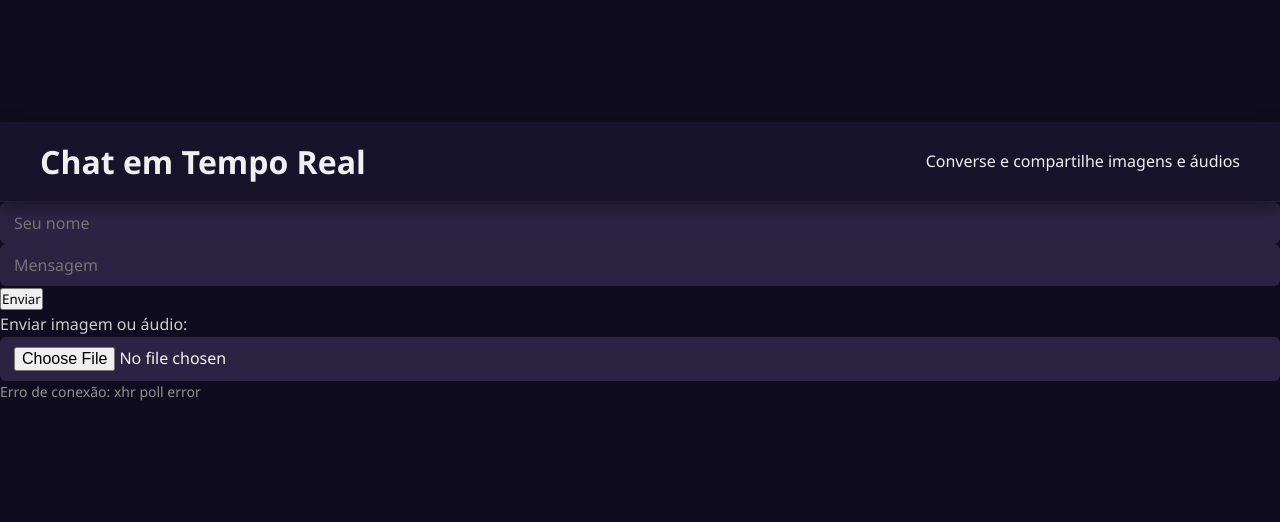
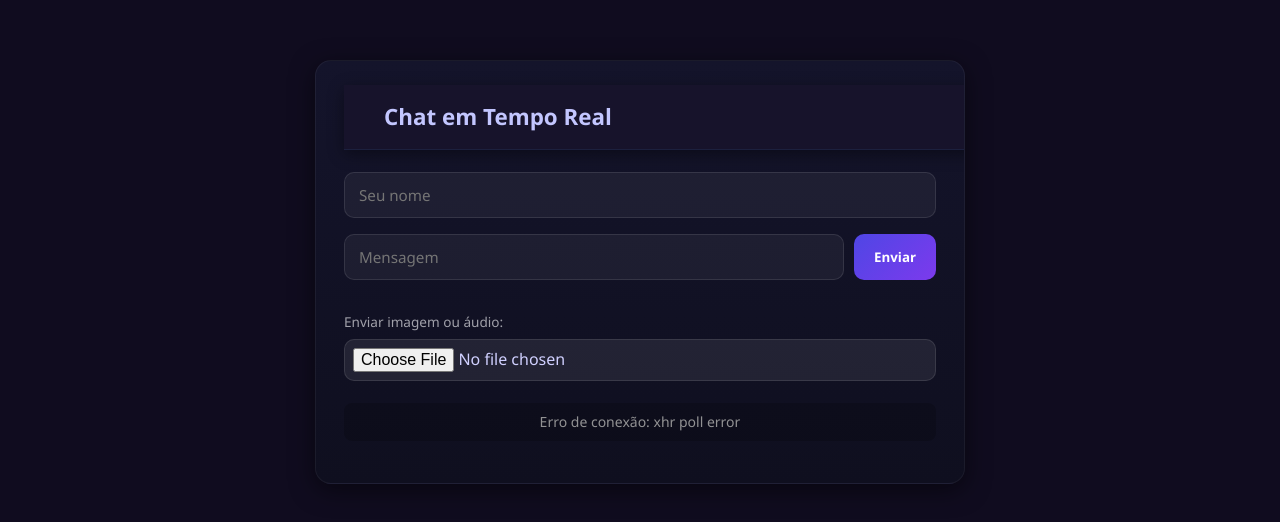
Before and after one commit to gabrielBehling/checkpoint, a React (Vite) app in the folder frontend/: page /chat in a window 1280 px wide. Shown: the part 128-650 px from the top of the page. Built offline with nearby package versions, Linux system fonts and the light colour scheme; no server answers.

Commit message:
mudança no estilo do chat e evento info

```diff
--- /dev/null
+++ b/frontend/src/assets/css/EventoInfo.css
@@ -0,0 +1,105 @@
+/* ===== RESET ===== */
+* {
+  margin: 0;
+  padding: 0;
+  box-sizing: border-box;
+  font-family: "Segoe UI", Tahoma, Geneva, Verdana, sans-serif;
+}
+
+/* ===== CONTAINER PRINCIPAL ===== */
+.evento-container {
+  max-width: 900px;
+  margin: 50px auto;
+  padding: 30px;
+  background: #1b1f24;
+  color: #f5f5f5;
+  border-radius: 16px;
+  box-shadow: 0 0 25px rgba(0, 0, 0, 0.25);
+  text-align: center;
+  transition: transform 0.2s ease;
+}
+
+.evento-container:hover {
+  transform: scale(1.01);
+}
+
+/* ===== BANNER ===== */
+.evento-banner {
+  width: 100%;
+  height: 300px;
+  object-fit: cover;
+  border-radius: 12px;
+  margin-bottom: 20px;
+  box-shadow: 0 0 15px rgba(0, 0, 0, 0.4);
+}
+
+/* ===== TÍTULO E DESCRIÇÃO ===== */
+.evento-container h1 {
+  font-size: 2rem;
+  margin-bottom: 10px;
+  color: #00bcd4;
+}
+
+.evento-container p {
+  margin-bottom: 12px;
+  line-height: 1.6;
+  color: #d0d0d0;
+}
+
+/* ===== SEÇÃO DE INFORMAÇÕES ===== */
+.evento-info {
+  background: #242a31;
+  border-radius: 10px;
+  padding: 25px;
+  margin-top: 25px;
+  text-align: left;
+  box-shadow: inset 0 0 8px rgba(0, 0, 0, 0.3);
+}
+
+.evento-info p {
+  margin-bottom: 8px;
+  font-size: 0.95rem;
+}
+
+.evento-info strong {
+  color: #00bcd4;
+  font-weight: 600;
+}
+
+/* ===== BOTÃO DE INSCRIÇÃO ===== */
+.btn-inscricao {
+  margin-top: 30px;
+  background: linear-gradient(135deg, #00bcd4, #2196f3);
+  color: white;
+  font-size: 1.1rem;
+  font-weight: 600;
+  border: none;
+  padding: 14px 35px;
+  border-radius: 8px;
+  cursor: pointer;
+  transition: background 0.3s ease, transform 0.2s ease;
+}
+
+.btn-inscricao:hover {
+  background: linear-gradient(135deg, #0097a7, #1976d2);
+  transform: translateY(-3px);
+}
+
+/* ===== RESPONSIVIDADE ===== */
+@media (max-width: 768px) {
+  .evento-container {
+    padding: 20px;
+  }
+
+  .evento-banner {
+    height: 220px;
+  }
+
+  .evento-info {
+    padding: 18px;
+  }
+
+  .btn-inscricao {
+    width: 100%;
+  }
+}
--- a/frontend/src/assets/css/chat.css
+++ b/frontend/src/assets/css/chat.css
@@ -1,247 +1,136 @@
 /* ==============================
-   🌙 ESTILO GERAL - DARK MODE
+   🌌 BASE GERAL
 ============================== */
 body {
   margin: 0;
   padding: 0;
   font-family: "Inter", Arial, sans-serif;
-    background-color: #0e0e11;
+  background: radial-gradient(circle at top, #0b0b13 0%, #0a0a18 100%);
   color: #e4e4e7;
   display: flex;
   justify-content: center;
-    align-items: flex-start;
-    min-height: 100vh;
+  align-items: center;
+  height: 100vh;
+  overflow: hidden;
 }
 
+/* ==============================
+   💬 CONTAINER PRINCIPAL
+============================== */
 .chat-root {
   width: 100%;
-    max-width: 700px;
-    background: #1a1a1d;
-    border-radius: 12px;
-    box-shadow: 0 0 18px rgba(0, 0, 0, 0.5);
-    margin: 20px;
+  max-width: 650px;
+  background: linear-gradient(180deg, #14142b 0%, #0f0f1f 100%);
+  border-radius: 16px;
+  border: 1px solid rgba(255, 255, 255, 0.05);
+  box-shadow: 0 6px 25px rgba(0, 0, 0, 0.5);
   display: flex;
   flex-direction: column;
   overflow: hidden;
-    border: 1px solid #2e2e33;
+  padding: 24px 28px;
 }
 
 /* ==============================
-     🧩 CABEÇALHO
+   🧭 CABEÇALHO
 ============================== */
 .chat-header {
-    text-align: center;
-    padding: 20px 15px;
-    background: linear-gradient(90deg, #27272a, #1f1f22);
-    border-bottom: 1px solid #2e2e33;
+  text-align: left;
+  margin-bottom: 22px;
 }
 
 .chat-header h1 {
-    font-size: 1.5rem;
+  font-size: 1.4rem;
+  color: #c3c6ff;
   margin: 0;
-    color: #ffffff;
-  }
-
-  .chat-header p {
-    font-size: 0.9rem;
-    margin: 5px 0 0;
-    color: #a1a1aa;
+  font-weight: 600;
 }
 
 /* ==============================
-     💬 ÁREA DE MENSAGENS
+   🔤 CAMPOS DE ENTRADA
 ============================== */
-  .messages {
-    flex: 1;
-    height: 400px;
-    overflow-y: auto;
-    padding: 15px;
-    display: flex;
-    flex-direction: column;
-    gap: 10px;
-    background: #121214;
-    scroll-behavior: smooth;
+.user-input,
+.message-input {
+  width: 100%;
+  margin-bottom: 16px;
 }
 
-  .messages::-webkit-scrollbar {
-    width: 8px;
-  }
-
-  .messages::-webkit-scrollbar-thumb {
-    background: #2f2f32;
-    border-radius: 4px;
-  }
-
-  /* ==============================
-     🗨️ MENSAGENS
-  ============================== */
-  .message {
-    max-width: 80%;
-    padding: 10px 14px;
-    background: #242428;
+.user-input input,
+.message-input input {
+  width: 100%;
+  background: rgba(255, 255, 255, 0.05);
+  border: 1px solid rgba(255, 255, 255, 0.1);
   border-radius: 10px;
-    word-wrap: break-word;
-    align-self: flex-start;
-    box-shadow: 0 2px 5px rgba(0, 0, 0, 0.25);
-    animation: fadeIn 0.3s ease;
-  }
-
-  .message.own {
-    align-self: flex-end;
-    background: #3a3a97;
-    color: #ffffff;
-  }
-
-  .message .author {
-    display: flex;
-    justify-content: space-between;
-    font-size: 0.8rem;
-    color: #a1a1aa;
-    margin-bottom: 4px;
-  }
-
-  .message .timestamp {
-    font-size: 0.7rem;
-    opacity: 0.8;
-  }
-
-  .message-text {
-    white-space: pre-wrap;
-    line-height: 1.3;
-  }
-
-  .message-image img {
-    width: 100%;
-    max-width: 250px;
-    border-radius: 8px;
-    margin-top: 5px;
-    border: 1px solid #2e2e33;
-  }
-
-  .message-audio audio {
-    width: 100%;
-    margin-top: 5px;
-  }
-
-  /* ==============================
-     🧍 INPUT DE USUÁRIO E MENSAGEM
-  ============================== */
-  .chat-form {
-    display: flex;
-    flex-direction: column;
-    background: #1a1a1d;
-    padding: 10px 15px 20px;
-    border-top: 1px solid #2e2e33;
-  }
-
-  .user-input input {
-    width: 100%;
-    padding: 10px;
-    border-radius: 8px;
-    border: 1px solid #343437;
-    background: #121214;
+  padding: 12px 14px;
   color: #fff;
+  font-size: 0.95rem;
   outline: none;
   transition: 0.2s;
 }
 
-  .user-input input:focus {
-    border-color: #3a3a97;
+.user-input input:focus,
+.message-input input:focus {
+  border-color: #6366f1;
+  box-shadow: 0 0 6px rgba(99, 102, 241, 0.4);
 }
 
 /* ==============================
-     ✏️ ÁREA DE TEXTO E ENVIO
+   🟪 BOTÃO ENVIAR
 ============================== */
-  .input-area {
-    display: flex;
-    flex-direction: column;
-    gap: 10px;
-    margin-top: 10px;
-  }
-
 .message-input {
   display: flex;
   gap: 10px;
 }
 
-  .message-input input {
-    flex: 1;
-    padding: 10px;
-    border-radius: 8px;
-    border: 1px solid #343437;
-    background: #121214;
+.message-input button {
+  padding: 12px 20px;
+  border-radius: 10px;
+  background: linear-gradient(135deg, #4f46e5, #7c3aed);
+  border: none;
   color: #fff;
-    outline: none;
-    transition: 0.2s;
-  }
-
-  .message-input input:focus {
-    border-color: #3a3a97;
-  }
-
-  .message-input button {
-    padding: 10px 18px;
-    border: none;
-    border-radius: 8px;
-    background: #3a3a97;
-    color: #fff;
+  font-weight: 600;
   cursor: pointer;
   transition: 0.2s;
 }
 
 .message-input button:hover {
-    background: #5252b8;
+  background: linear-gradient(135deg, #6d5dfc, #8b5cf6);
+  transform: translateY(-2px);
 }
 
 /* ==============================
-     📎 UPLOAD DE ARQUIVOS
+   📎 UPLOAD
 ============================== */
 .file-input-container {
   display: flex;
   flex-direction: column;
-    gap: 5px;
+  margin-bottom: 12px;
 }
 
 .file-input-container label {
   font-size: 0.85rem;
   color: #a1a1aa;
+  margin-bottom: 6px;
 }
 
 .file-input-container input[type="file"] {
-    font-size: 0.85rem;
-    color: #c1c1c9;
-  }
-
-  .progress-bar {
-    height: 6px;
-    background: linear-gradient(90deg, #3a3a97, #5c5ce0);
-    border-radius: 3px;
-    transition: width 0.3s ease;
+  background: rgba(255, 255, 255, 0.08);
+  border-radius: 10px;
+  padding: 8px;
+  color: #d0d0ff;
+  border: 1px solid rgba(255, 255, 255, 0.1);
 }
 
 /* ==============================
-     📡 STATUS E NOTIFICAÇÕES
+   ⚙️ STATUS
 ============================== */
 .status {
   text-align: center;
   font-size: 0.85rem;
-    padding: 10px;
-    color: #a1a1aa;
-    background: #111113;
-    border-top: 1px solid #2e2e33;
-  }
-
-  .notification {
-    position: fixed;
-    bottom: 20px;
-    right: 20px;
-    background: #3a3a97;
-    color: #fff;
-    padding: 10px 15px;
+  margin-top: 10px;
+  color: #9a9ab5;
+  background: rgba(0, 0, 0, 0.2);
   border-radius: 8px;
-    box-shadow: 0 0 10px rgba(0, 0, 0, 0.4);
-    opacity: 0;
-    animation: slideUp 0.4s ease forwards;
+  padding: 8px 0;
 }
 
 /* ==============================
@@ -250,18 +139,7 @@ body {
 @keyframes fadeIn {
   from {
     opacity: 0;
-      transform: translateY(8px);
-    }
-    to {
-      opacity: 1;
-      transform: translateY(0);
-    }
-  }
-
-  @keyframes slideUp {
-    from {
-      opacity: 0;
-      transform: translateY(30px);
+    transform: translateY(15px);
   }
   to {
     opacity: 1;
@@ -274,18 +152,11 @@ body {
 ============================== */
 @media (max-width: 600px) {
   .chat-root {
-      margin: 10px;
-    }
-
-    .message {
+    padding: 18px;
     max-width: 90%;
   }
 
-    .chat-header h1 {
-      font-size: 1.2rem;
-    }
-
-    .messages {
-      height: 350px;
+  .message-input button {
+    padding: 10px 16px;
   }
 }
--- a/frontend/src/pages/chat.jsx
+++ b/frontend/src/pages/chat.jsx
@@ -1,6 +1,7 @@
 import React, { useEffect, useState, useRef } from 'react';
 import io from 'socket.io-client';
 import validator from 'validator';
+import "../assets/css/chat.css"
 
 
 // Single-file React component (default export)
--- /dev/null
+++ b/frontend/src/pages/cssPerfil.css
@@ -0,0 +1,179 @@
+/*
+ * PERFIL PAGE - TEMA ESCURO COERENTE
+ * Fundo: #100C1F
+ * Card/Input: #241D3B
+ * Destaque: #4A90E2
+ * Texto: #F0F0F0
+ */
+
+/* ====== RESET ====== */
+* {
+    margin: 0;
+    padding: 0;
+    box-sizing: border-box;
+    font-family: 'Segoe UI', Tahoma, Geneva, Verdana, sans-serif;
+}
+
+body {
+    background: #100C1F;
+    display: flex;
+    flex-direction: column;
+    min-height: 100vh;
+    color: #F0F0F0;
+}
+
+/* ====== HEADER ====== */
+.header {
+    background: #17132B;
+    color: #F0F0F0;
+    text-align: center;
+    padding: 20px 0;
+    border-bottom: 1px solid rgba(74, 144, 226, 0.1);
+}
+
+.header h1 {
+    color: #4A90E2;
+    font-size: 2rem;
+    letter-spacing: 2px;
+}
+
+/* ====== MAIN CONTENT ====== */
+.perfil-container {
+    display: flex;
+    justify-content: center;
+    align-items: flex-start;
+    gap: 40px;
+    padding: 40px 20px;
+    flex: 1;
+    max-width: 1400px;
+    margin: 0 auto;
+    flex-wrap: wrap;
+}
+
+/* ====== INFO BOX (LADO ESQUERDO) ====== */
+.perfil-info {
+    width: 320px;
+    min-width: 320px;
+    background: #241D3B;
+    padding: 25px;
+    border-radius: 10px;
+    display: flex;
+    flex-direction: column;
+    gap: 15px;
+    box-shadow: 0 0 20px rgba(74, 144, 226, 0.15);
+    border: 1px solid rgba(74, 144, 226, 0.3);
+}
+
+.perfil-info h2 {
+    color: #4A90E2;
+    font-size: 1.4rem;
+    margin-bottom: 10px;
+    border-bottom: 1px solid rgba(74, 144, 226, 0.2);
+    padding-bottom: 5px;
+}
+
+.perfil-info p {
+    color: #A0A0A0;
+}
+
+.perfil-info strong {
+    color: #4A90E2;
+}
+
+/* ====== PARTICIPAÇÕES (LADO DIREITO) ====== */
+.participacoes {
+    flex: 1;
+    min-width: 60%;
+    background: #241D3B;
+    padding: 25px;
+    border-radius: 10px;
+    box-shadow: 0 0 20px rgba(74, 144, 226, 0.15);
+    border: 1px solid rgba(74, 144, 226, 0.3);
+}
+
+.participacoes h3 {
+    color: #4A90E2;
+    font-size: 1.6rem;
+    margin-bottom: 20px;
+    border-bottom: 2px solid rgba(74, 144, 226, 0.2);
+    padding-bottom: 10px;
+}
+
+/* ====== GRID DE CARDS ====== */
+.grid {
+    display: grid;
+    grid-template-columns: repeat(auto-fit, minmax(220px, 1fr));
+    gap: 20px;
+}
+
+.grid .card {
+    background: #17132B;
+    border: 1px solid rgba(74, 144, 226, 0.3);
+    height: 160px;
+    border-radius: 8px;
+    box-shadow: 0 4px 10px rgba(0, 0, 0, 0.3);
+    padding: 15px;
+    text-align: center;
+    color: #F0F0F0;
+    display: flex;
+    flex-direction: column;
+    justify-content: center;
+    align-items: center;
+    transition: transform 0.3s ease, box-shadow 0.3s ease, background 0.3s ease;
+}
+
+.grid .card:hover {
+    transform: translateY(-8px);
+    box-shadow: 0 10px 20px rgba(74, 144, 226, 0.4);
+    background: #1E1A36;
+}
+
+.grid .card h4 {
+    color: #4A90E2;
+    margin-bottom: 5px;
+}
+
+.grid .card p {
+    font-size: 0.9rem;
+    color: #A0A0A0;
+}
+
+/* ====== FOOTER ====== */
+footer {
+    background: #17132B;
+    text-align: center;
+    padding: 20px;
+    color: #909090;
+    border-top: 1px solid rgba(74, 144, 226, 0.1);
+}
+
+footer a {
+    margin: 0 15px;
+    text-decoration: none;
+    color: #4A90E2;
+    transition: color 0.3s ease;
+    font-weight: bold;
+}
+
+footer a:hover {
+    color: #F0F0F0;
+}
+
+/* ====== RESPONSIVIDADE ====== */
+@media (max-width: 768px) {
+    .perfil-container {
+        flex-direction: column;
+        align-items: center;
+        gap: 25px;
+        padding: 30px 10px;
+    }
+
+    .participacoes {
+        min-width: 100%;
+    }
+
+    .perfil-info {
+        width: 90%;
+        min-width: unset;
+    }
+}
```
Lines whose indentation alone changed are shown as unchanged.
